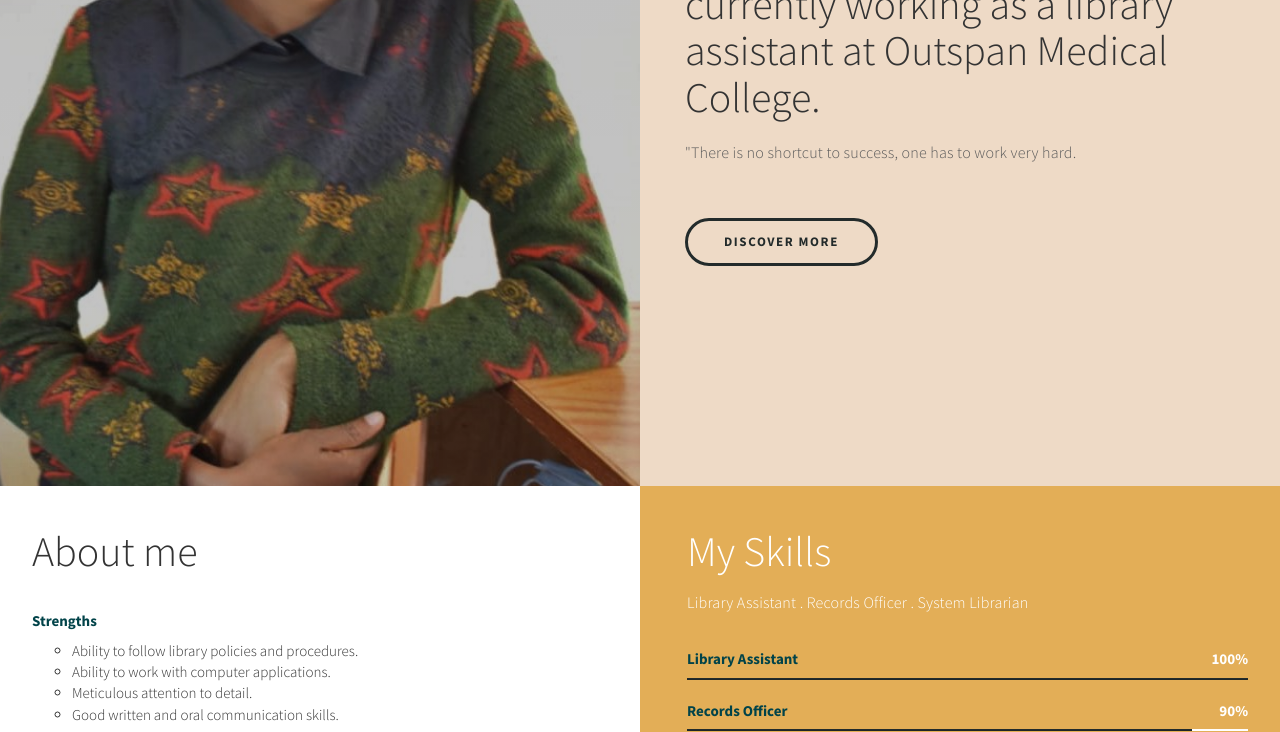
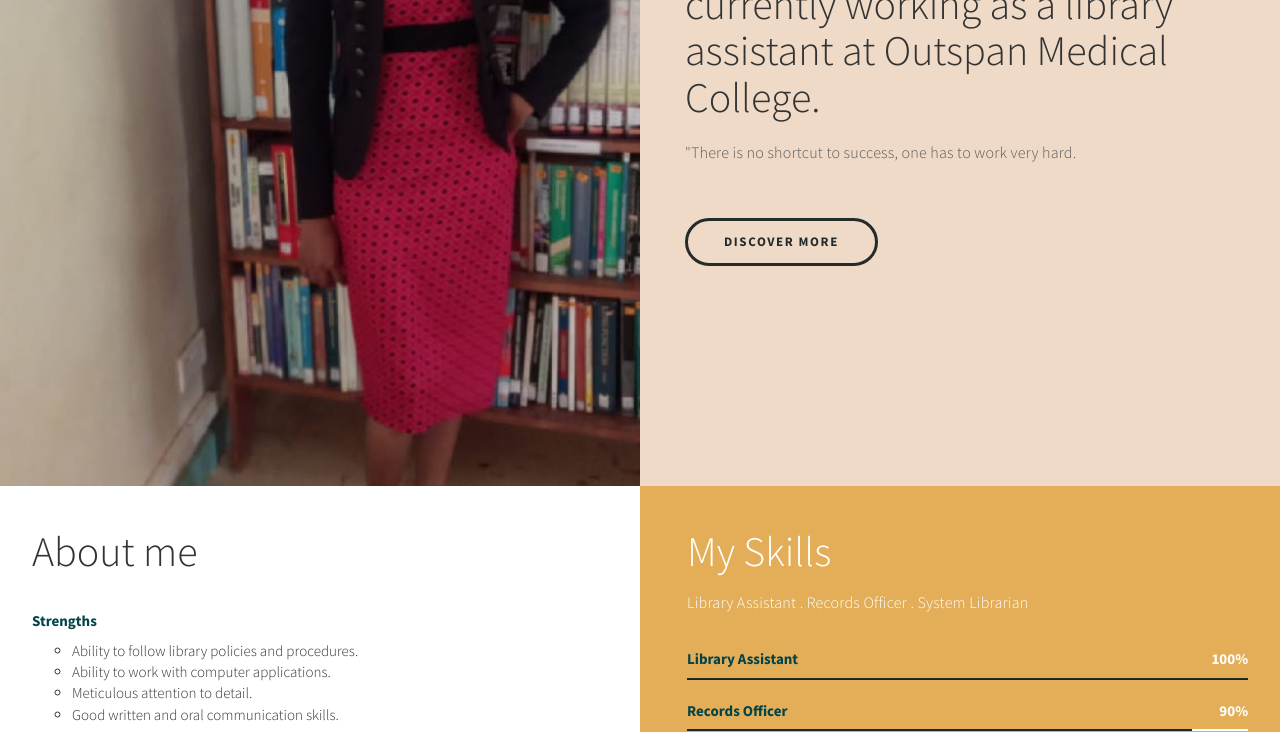
Before and after one commit to paminus-kingori/moreen-portfolio-site, a plain HTML site: page index.html in a window 1280 px wide. Shown: the part 314-1046 px from the top of the page. Drawn offline with Linux system fonts and the light colour scheme.

Commit message:
home image changed

```diff
--- a/css/templatemo-style.css
+++ b/css/templatemo-style.css
@@ -381,9 +381,11 @@ a:hover, a:active, a:focus {
 }
 
 #home .home-img {
-  background: linear-gradient(to top,rgba(0, 0, 0, 0.226),rgba(0, 0, 0, 0.26)),url('../images/moree1.jpg') no-repeat;
+  /* linear-gradient(to top,rgba(0, 0, 0, 0.226),rgba(0, 0, 0, 0.26)), */
+  background: url('../images/potrait.jpeg') no-repeat;
   background-size: cover;
-  background-position: top;
+  background-position-x: right;
+  background-position-y: center;
   width: 100%;
   height: 100vh;
 }
--- a/index.html
+++ b/index.html
@@ -241,7 +241,7 @@ http://www.templatemo.com/tm-498-stimulus
                                    <h3 class="media-heading">Cisco  Introducation to cyber security certificate
                                         <br><small>2021 Jan - 2021 Mar</small></h3>
                                   </a>
-                                   <p class="color-white">I am well versed in cyber security operations. How to protect yourself from cyberattacks.</p>
+                                   <p class="color-white">I am well versed in cyber security operations. How to prepare, protect and defend network systems from cyberattacks.</p>
                               </div>
                          </div>
 
```
Also changed, not shown: images/img2.jpeg (added), images/potrait.jpeg (added).
